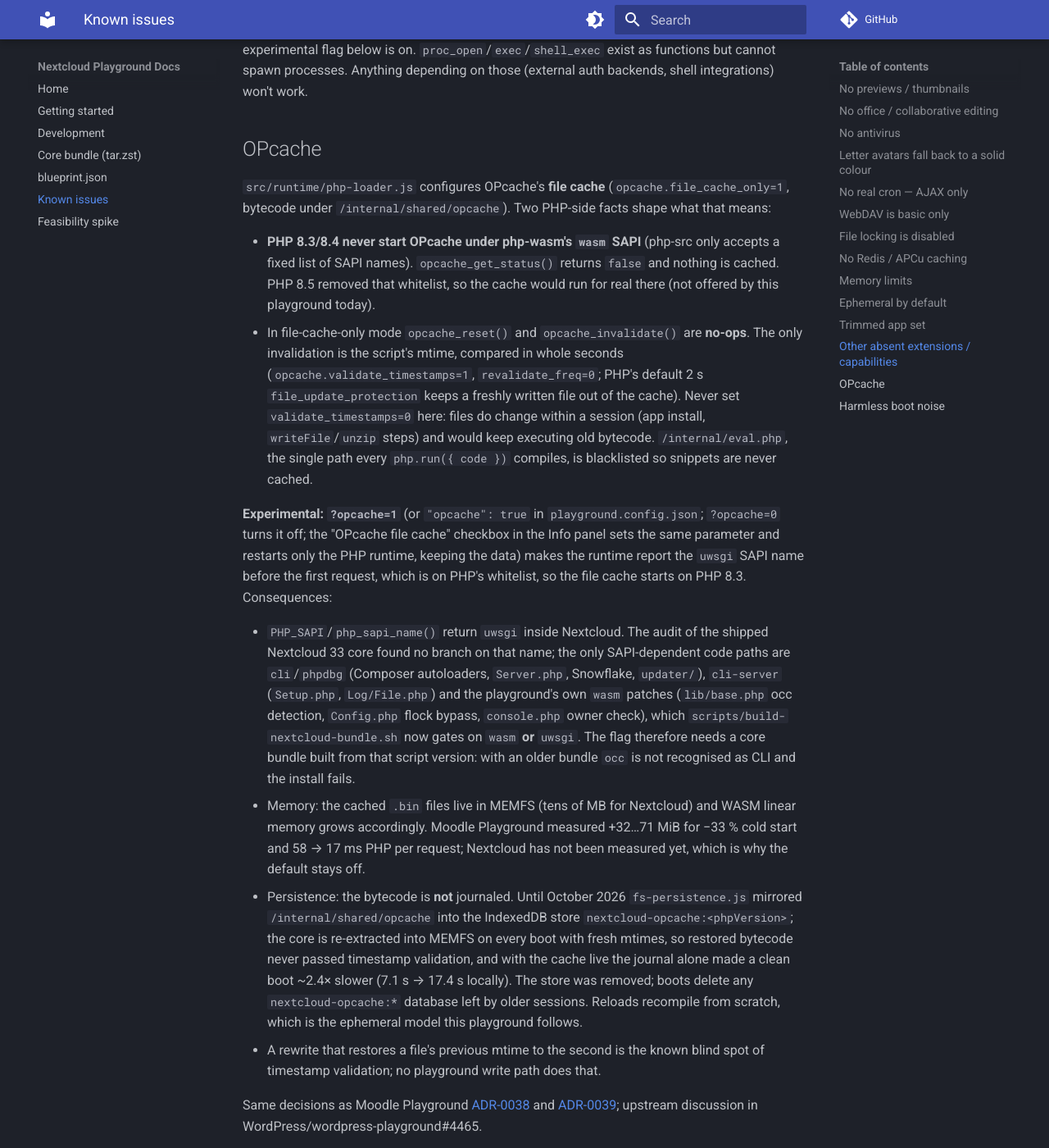
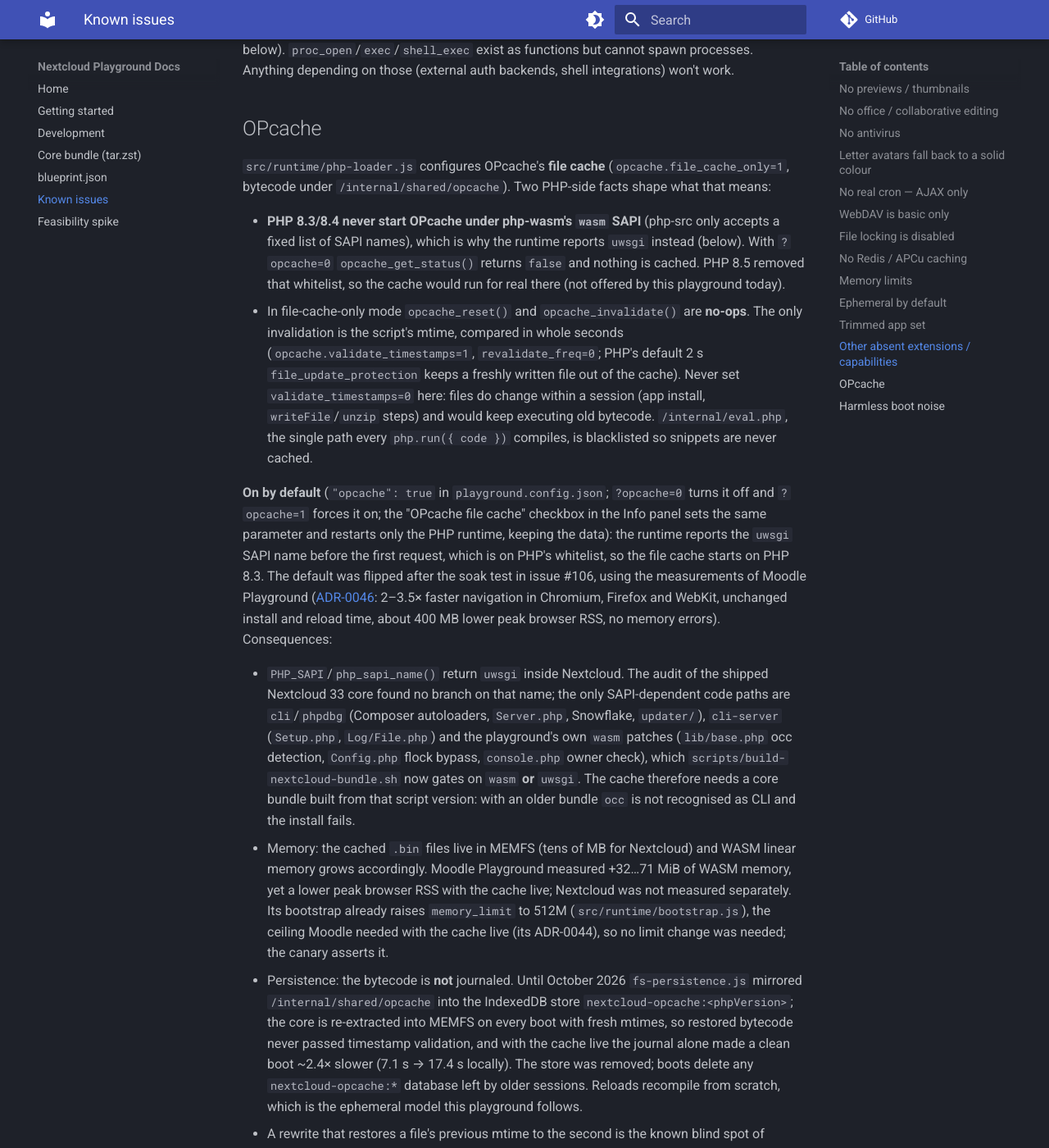
Before and after one commit to ateeducacion/nextcloud-playground, an MkDocs documentation site: the page built from docs/KNOWN-ISSUES.md, in a window 1280 px wide and 1400 px high, scrolled down 2443 px. Shown: the whole window at 82% size. Built offline with MkDocs 1.6.1 and Material for MkDocs 9.7.7, drawn with Linux system fonts in a browser that asks for light colours; comment, search, counter and statistics services are not loaded.

Commit message:
feat: turn the OPcache file cache on by default (#119)
playground.config.json now ships "opcache": true, so PHP 8.3 starts the
file cache through the uwsgi SAPI name without a URL flag. ?opcache=0
and the info-panel toggle turn it off; isOpcacheEnabled() is unchanged.
Moodle Playground measured 2-3.5x faster navigation in Chromium, Firefox
and WebKit with unchanged install and reload times, lower peak browser
memory and no memory errors (moodle-playground ADR-0046). Nextcloud's
bootstrap already sets memory_limit to 512M, which the canary now
asserts.

Closes #106

```diff
--- a/docs/KNOWN-ISSUES.md
+++ b/docs/KNOWN-ISSUES.md
@@ -89,8 +89,8 @@
 
 ## Other absent extensions / capabilities
 
-Absent: `pcntl`, `gmp`, `sodium`, `ftp`, `imap`, `ldap`. OPcache is configured
-but inert unless the experimental flag below is on. `proc_open`/`exec`/`shell_exec`
+Absent: `pcntl`, `gmp`, `sodium`, `ftp`, `imap`, `ldap`. OPcache's file cache is
+on by default (see below). `proc_open`/`exec`/`shell_exec`
 exist as functions but cannot spawn processes. Anything depending on those
 (external auth backends, shell integrations) won't work.
 
@@ -101,7 +101,8 @@
 PHP-side facts shape what that means:
 
 - **PHP 8.3/8.4 never start OPcache under php-wasm's `wasm` SAPI** (php-src
-  only accepts a fixed list of SAPI names). `opcache_get_status()` returns
+  only accepts a fixed list of SAPI names), which is why the runtime reports
+  `uwsgi` instead (below). With `?opcache=0` `opcache_get_status()` returns
   `false` and nothing is cached. PHP 8.5 removed that whitelist, so the cache
   would run for real there (not offered by this playground today).
 - In file-cache-only mode `opcache_reset()` and `opcache_invalidate()` are
@@ -113,11 +114,17 @@
   bytecode. `/internal/eval.php`, the single path every `php.run({ code })`
   compiles, is blacklisted so snippets are never cached.
 
-**Experimental: `?opcache=1`** (or `"opcache": true` in `playground.config.json`;
-`?opcache=0` turns it off; the "OPcache file cache" checkbox in the Info panel
-sets the same parameter and restarts only the PHP runtime, keeping the data)
-makes the runtime report the `uwsgi` SAPI name before the first request, which
-is on PHP's whitelist, so the file cache starts on PHP 8.3. Consequences:
+**On by default** (`"opcache": true` in `playground.config.json`; `?opcache=0`
+turns it off and `?opcache=1` forces it on; the "OPcache file cache" checkbox in
+the Info panel sets the same parameter and restarts only the PHP runtime,
+keeping the data): the runtime reports the `uwsgi` SAPI name before the first
+request, which is on PHP's whitelist, so the file cache starts on PHP 8.3.
+The default was flipped after the soak test in issue #106, using the
+measurements of Moodle Playground
+([ADR-0046](https://github.com/ateeducacion/moodle-playground/blob/main/docs/architecture/adr/ADR-0046-opcache-on-by-default.md):
+2–3.5× faster navigation in Chromium, Firefox and WebKit, unchanged install
+and reload time, about 400 MB lower peak browser RSS, no memory errors).
+Consequences:
 
 - `PHP_SAPI`/`php_sapi_name()` return `uwsgi` inside Nextcloud. The audit of
   the shipped Nextcloud 33 core found no branch on that name; the only
@@ -126,12 +133,14 @@
   `Log/File.php`) and the playground's own `wasm` patches (`lib/base.php` occ
   detection, `Config.php` flock bypass, `console.php` owner check), which
   `scripts/build-nextcloud-bundle.sh` now gates on `wasm` **or** `uwsgi`.
-  The flag therefore needs a core bundle built from that script version:
+  The cache therefore needs a core bundle built from that script version:
   with an older bundle `occ` is not recognised as CLI and the install fails.
 - Memory: the cached `.bin` files live in MEMFS (tens of MB for Nextcloud) and
   WASM linear memory grows accordingly. Moodle Playground measured +32…71 MiB
-  for −33 % cold start and 58 → 17 ms PHP per request; Nextcloud has not been
-  measured yet, which is why the default stays off.
+  of WASM memory, yet a lower peak browser RSS with the cache live; Nextcloud
+  was not measured separately. Its bootstrap already raises `memory_limit` to
+  512M (`src/runtime/bootstrap.js`), the ceiling Moodle needed with the cache
+  live (its ADR-0044), so no limit change was needed; the canary asserts it.
 - Persistence: the bytecode is **not** journaled. Until October 2026
   `fs-persistence.js` mirrored `/internal/shared/opcache` into the IndexedDB
   store `nextcloud-opcache:<phpVersion>`; the core is re-extracted into MEMFS
--- a/index.html
+++ b/index.html
@@ -132,7 +132,7 @@
                 </div>
                 <label class="config-toggle">
                   <input type="checkbox" id="info-opcache">
-                  <span>OPcache file cache <em>(experimental, uses more memory)</em></span>
+                  <span>OPcache file cache</span>
                 </label>
                 <div id="config-reload-note" class="warn-banner is-hidden" role="status">
                   <svg width="16" height="16" viewBox="0 0 16 16" fill="none" aria-hidden="true" focusable="false">
--- a/playground.config.json
+++ b/playground.config.json
@@ -11,7 +11,7 @@
   "timezone": "UTC",
   "autologin": true,
   "resetOnVersionMismatch": true,
-  "opcache": false,
+  "opcache": true,
   "admin": { "username": "admin", "password": "admin", "email": "admin@example.com" },
   "defaults": { "phpVersion": "8.3", "nextcloudVersion": "33" },
   "runtimes": [
```
Also changed, not shown: AGENTS.md (+4 -3 lines), docs/development.md (+7 -6 lines), 6 other files.
